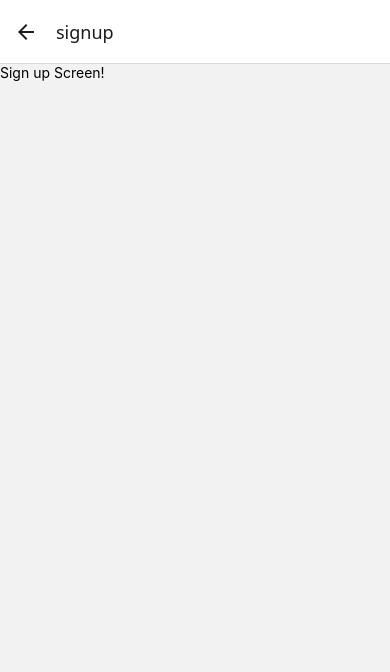
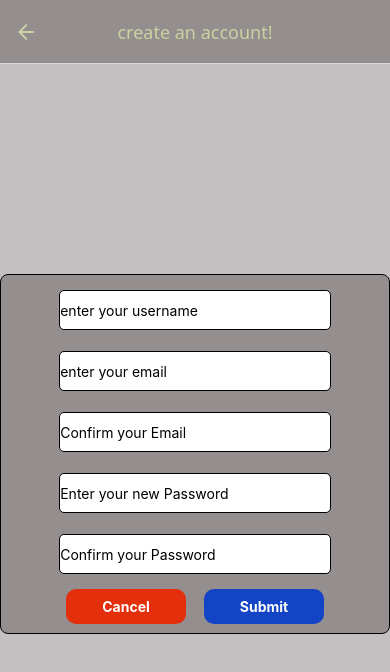
Before and after one commit to JordyDev01/simple-budget, a React Native app in the folder simple-budget/: screen /signup in a window 390 px wide. Shown: the top 672 px of the page. Built offline with nearby package versions, Linux system fonts and the light colour scheme.

Commit message:
Resolved expo bug, added more components to Sign up page with some navigation.

```diff
--- a/simple-budget/App.js
+++ b/simple-budget/App.js
@@ -11,6 +11,7 @@ import LoginScreen from './screens/LoginScreen';
 import SignupScreen from './screens/SignupScreen';
 import { SafeAreaProvider } from 'react-native-safe-area-context';
 import ResetPasswordScreen from './screens/ResetPasswordScreen';
+import color from './constant/Color';
 
 const Tab = createBottomTabNavigator();
 const Stack = createNativeStackNavigator();
@@ -20,7 +21,12 @@ export default function App() {
   function AfterSigninScreen() {
     return (
       <Tab.Navigator screenOptions={{
-        animation: 'fade',
+        animation: 'shift',
+        headerTitleAlign: 'center',
+          headerTintColor: '#c9d2a1',
+          headerStyle: {
+            backgroundColor: '#949494',
+          }
 
       }}>
       <Tab.Screen
@@ -60,11 +66,21 @@ export default function App() {
       <StatusBar style="auto" />
       <NavigationContainer>
         <Stack.Navigator screenOptions={{
-          animation: 'shift'
+          animation: 'slide_from_bottom',
+          headerTitleAlign: 'center',
+          headerTintColor:  color.accentColor200,
+          headerStyle: {
+            backgroundColor: color.primaryColor500,
+          }
         }}>
           <Stack.Screen name="login" component={LoginScreen} />
-          <Stack.Screen name="signup" component={SignupScreen} />
-          <Stack.Screen name='reset' component={ResetPasswordScreen} />
+          <Stack.Screen name="signup" component={SignupScreen} options={{
+            title: 'create an account!',
+          }}/>
+          <Stack.Screen name='reset' component={ResetPasswordScreen} options={{
+            title: 'Reset your password!',
+
+          }}/>
           <Stack.Screen name="after-signin" component={AfterSigninScreen} options={{
             headerShown: false
           }}/>
--- a/simple-budget/app.json
+++ b/simple-budget/app.json
@@ -7,7 +7,6 @@
     "icon": "./assets/icon.png",
     "userInterfaceStyle": "light",
     "newArchEnabled": true,
-    "backgroundColor": "#c2c0c0",
     "splash": {
       "image": "./assets/splash-icon.png",
       "resizeMode": "contain",
--- /dev/null
+++ b/simple-budget/components/SignupButtons.js
@@ -0,0 +1,49 @@
+import { Pressable, Text, View } from "react-native";
+import { StyleSheet } from "react-native";
+
+
+const SignupButtons = ({ onCancel, onSubmit }) => {
+
+    return (
+        <View style={styles.buttonsContainer}>
+            <View style={styles.innerContainer}>
+                <Pressable android_ripple={'#ccc'} style={({pressed}) => [styles.button, {backgroundColor: '#e32f0c'}, pressed && styles.buttonPressed]} onPress={onCancel}>
+                    <Text style={styles.text}>Cancel</Text>
+                </Pressable>
+                <Pressable android_ripple={'#ccc'} style={({pressed}) => [styles.button, {backgroundColor: '#1444c6'}, pressed && styles.buttonPressed]} onPress={onSubmit}>
+                    <Text style={styles.text}>Submit</Text>
+                </Pressable>
+            </View>
+        </View>
+    )
+}
+
+export default SignupButtons ;
+
+const styles = StyleSheet.create({
+    buttonsContainer: {
+        height: 'auto',
+        width: 'auto',
+    },
+
+    innerContainer: {
+        flexDirection: 'row'
+    },
+
+    button: {
+        height: 35,
+        width: 120,
+        margin: 9,
+        alignItems: 'center',
+        justifyContent: 'center',
+        borderRadius: 10
+    },
+
+    buttonPressed: {
+        opacity: 0.4,
+    },
+    text: {
+        fontWeight: 'bold',
+        color: '#ffffff'
+    }
+});
--- /dev/null
+++ b/simple-budget/constant/Color.js
@@ -0,0 +1,8 @@
+
+    const color = {
+    primaryColor300: '#c2c0c0',
+    primaryColor500: '#958e8e',
+    accentColor200: '#c9d2a1'
+}
+
+export default color ;
--- a/simple-budget/package.json
+++ b/simple-budget/package.json
@@ -22,6 +22,7 @@
   },
   "devDependencies": {
     "@babel/core": "^7.25.2",
+    "@types/react": "^18.3.18",
     "expo-module-scripts": "^4.0.3"
   },
   "private": true
--- a/simple-budget/screens/LoginScreen.js
+++ b/simple-budget/screens/LoginScreen.js
@@ -3,6 +3,7 @@ import {useState, useEffect} from 'react';
 import {Image, StyleSheet, TextInput, View, } from 'react-native';
 import LoginButtons from '../components/LoginButtons';
 import logo from '../assets/image/simple-budget-logo-2.webp';
+import color from '../constant/Color';
 
 const LoginScreen = ({ navigation }) => {
     const [username, SetUsername] = useState('');
@@ -58,7 +59,7 @@ const styles = StyleSheet.create({
     rootScreen: {
         flex: 1,
         elevation: 4,
-        backgroundColor: '#c2c0c0',
+        backgroundColor: color.primaryColor300,
     },
 
     image: {
@@ -73,7 +74,7 @@ const styles = StyleSheet.create({
     },
 
     container: {
-        backgroundColor: '#958e8e',
+        backgroundColor: color.primaryColor500,
         alignItems: 'center',
         borderWidth: 1,
     },
--- a/simple-budget/screens/SignupScreen.js
+++ b/simple-budget/screens/SignupScreen.js
@@ -1,11 +1,110 @@
-import {Text, } from 'react-native';
+import {Alert, StyleSheet, TextInput, View, } from 'react-native';
+import color from '../constant/Color';
+import { useState } from 'react';
+import SignupButtons from '../components/SignupButtons';
 
-const SignupScreen = ()=> {
+const SignupScreen = ({ navigation })=> {
+    const [username, setUsername] = useState('');
+    const [email, setEmail] = useState('');
+    const [confirmEmail, setConfirmEmail] = useState('');
+    const [password, setPassword] = useState('');
+    const [confirmPassword, setConfirmPassword] = useState('');
 
+    function onCancelHandler() {
+        Alert.alert('Cancel', 'do you want to cancel?', [{
+            text: 'No',
+            onPress: () => console.log('Cancel pressed'),
+            style: {
+                color: '#da1a1a'
+            }
+        },
+    {
+        text: 'Yes',
+        onPress: () => navigation.pop(),
+        style: {
+            color: '#3218dc'
+        }
+    }]);
+
+    }
+
+    function onSubmitHandler() {
+        console.log('Sign up submit button');
+        navigation.pop();
+    }
 
     return(
-        <Text>Sign up Screen!</Text>
+        <View style={styles.rootContainer}>
+        <View style={styles.Container}>
+
+        <TextInput
+            style={styles.textInputLayout}
+            onChangeText={setUsername}
+            value={username}
+            placeholder='enter your username'
+
+        />
+        <TextInput
+            style={styles.textInputLayout}
+            onChangeText={setEmail}
+            value={email}
+            placeholder='enter your email'
+            keyboardType= 'email-address'
+        />
+
+        <TextInput
+            style={styles.textInputLayout}
+            onChangeText={setConfirmEmail}
+            value={confirmEmail}
+            placeholder='Confirm your Email'
+            keyboardType= 'email-address'
+
+            />
+
+        <TextInput
+            style={styles.textInputLayout}
+            onChangeText={setPassword}
+            value={password}
+            placeholder='Enter your new Password'
+            secureTextEntry={true}
+        />
+
+        <TextInput
+            style={styles.textInputLayout}
+            onChangeText={setConfirmPassword}
+            value={confirmPassword}
+            placeholder='Confirm your Password'
+            secureTextEntry={true}
+        />
+        <SignupButtons onCancel={onCancelHandler} onSubmit={onSubmitHandler}/>
+
+        </View>
+        </View>
     )
 }
 
 export default SignupScreen ;
+
+const styles = StyleSheet.create({
+    rootContainer: {
+        flex: 1,
+        backgroundColor: color.primaryColor300,
+        justifyContent: 'center',
+
+    },
+    Container: {
+        backgroundColor: color.primaryColor500,
+        borderWidth: 1,
+        borderRadius: 8,
+        alignItems: 'center'
+    },
+    textInputLayout: {
+        height: 40,
+        width: '70%',
+        backgroundColor: '#ffffff',
+        margin: 6,
+        marginTop: 15,
+        borderWidth: 1,
+        borderRadius: 5,
+    },
+});
```
Also changed, not shown: 1 other file (tests, documents, lock files or other folders).
